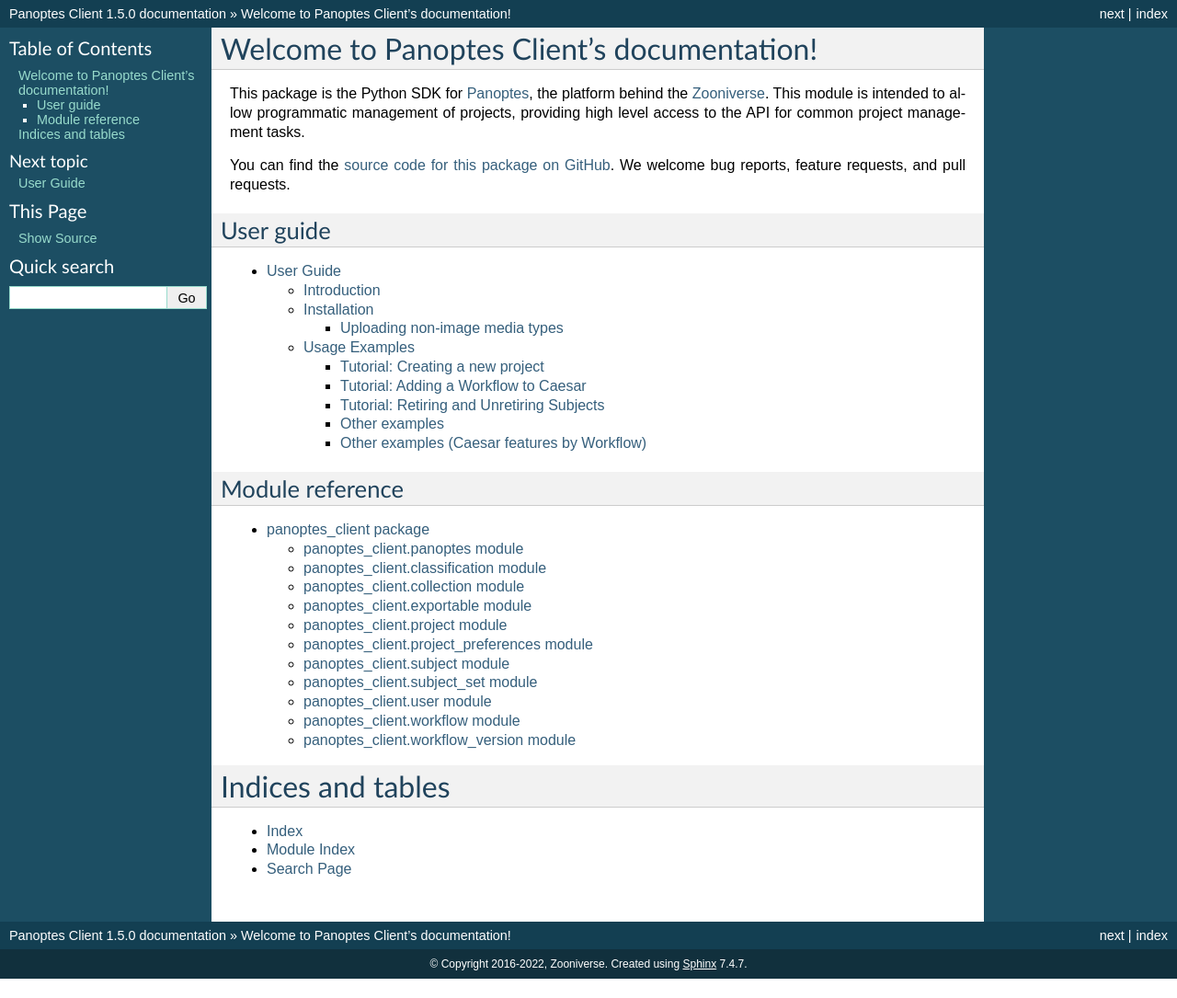
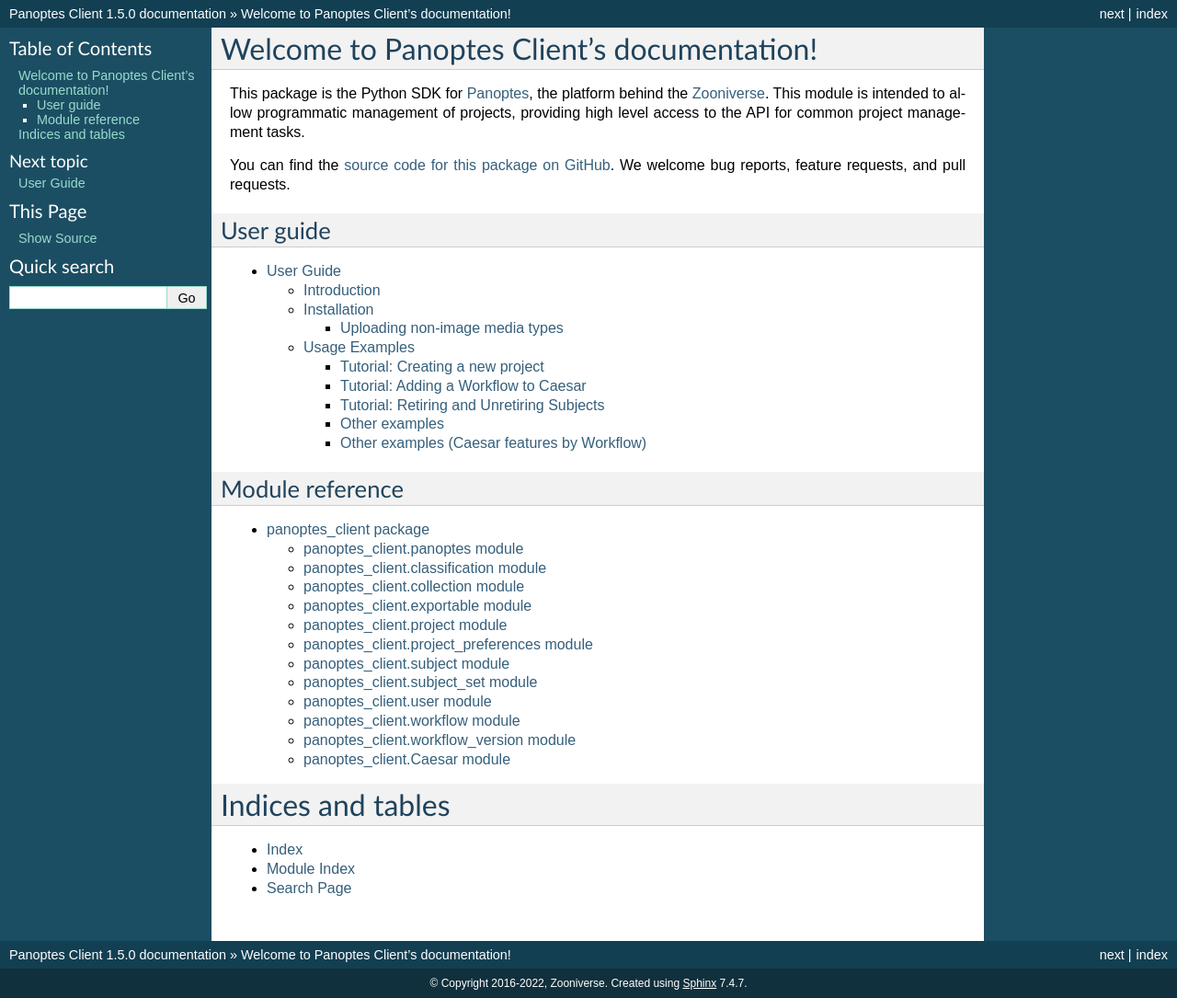
Before and after one commit to zooniverse/panoptes-python-client, a Sphinx documentation site: the page built from docs/index.rst, in a window 1280 px wide. Shown: the whole page at 92% size. Built offline with Sphinx 7.4.7, drawn with Linux system fonts in a browser that asks for light colours; before the commit the page ends 1064 px from its top, so only the background shows below that.

Commit message:
edit to autopopulate Caesar entries on doc page

```diff
--- a/docs/panoptes_client.rst
+++ b/docs/panoptes_client.rst
@@ -115,3 +115,10 @@
     :undoc-members:
     :show-inheritance:
     :exclude-members: http_get
+
+panoptes\_client\.Caesar module
+------------------------------------------
+
+.. automodule:: panoptes_client.workflow_version
+    :members:
+    :show-inheritance:
```
